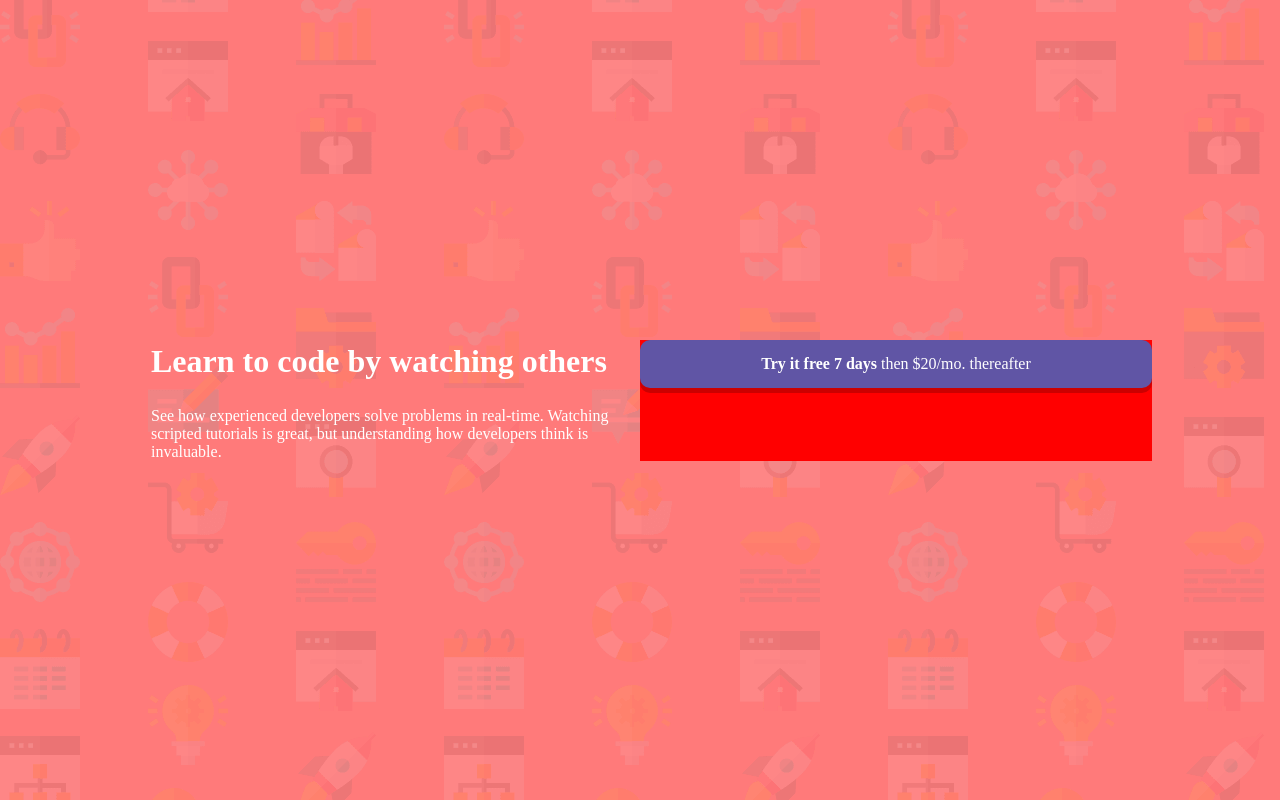
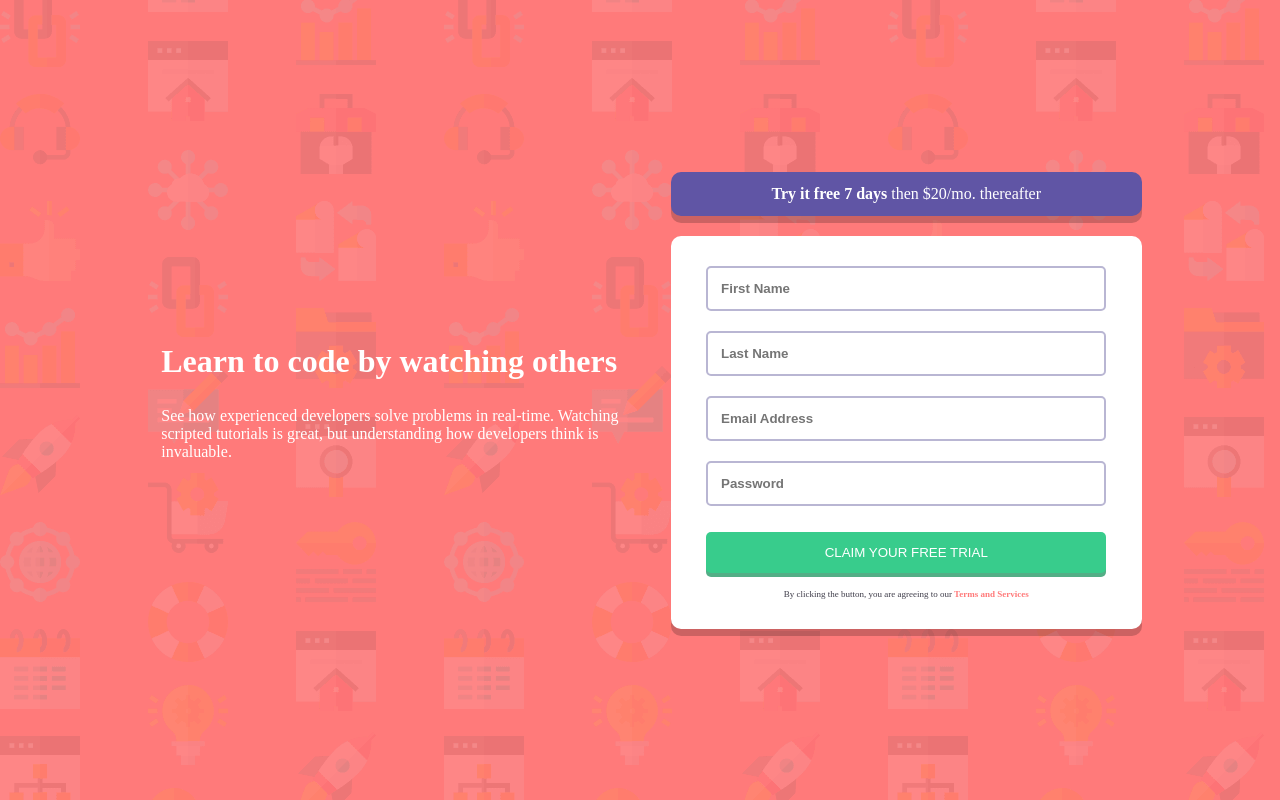
Before and after one commit to JoelAvero/exercise1, a React (Create React App) app: page / in a window 1280 px wide. Built offline with nearby package versions, Linux system fonts and the light colour scheme; what webfontloader would draw is missing.

Commit message:
FormRegister component, styles and logic was added

```diff
--- a/src/components/register/FormRegister.tsx
+++ b/src/components/register/FormRegister.tsx
@@ -1,8 +1,159 @@
-import React from 'react'
+import React, {useState, useEffect, SetStateAction} from 'react'
+import "./styles.scss"
+
+interface IFields {
+    name: string;
+    lastName: string;
+    email: string;
+    password: string;
+}
+
+interface IFieldsValidator {
+    name: null | boolean;
+    lastName: null | boolean;
+    email: null | boolean;
+    password: null | boolean;
+}
 
 const FormRegister = () => {
+
+    const [fields, setFields] = useState<IFields>({
+        name: "",
+        lastName: "",
+        email: "",
+        password: ""
+    })
+
+    const [isValidField, setIsValidField] = useState<IFieldsValidator>({
+        name: null,
+        lastName: null,
+        email: null,
+        password: null
+    })
+
+    const [invalidFlag, setInvalidFlag] = useState(false);
+
+    const handleSubmit = (event: any) => {
+        event.preventDefault();
+
+        const isInvalid = Object.values(isValidField).includes(false) || Object.values(isValidField).includes(null) //improve this
+
+        if(isInvalid){
+            setInvalidFlag(true);
+        } else {
+            alert("Thanks for register!")
+        }
+    }
+
+
+    const handleInputChange = (event: any) => {
+        const name = event.target.name;
+        const value = event.target.value;
+        setFields({
+            ...fields,
+            [name]: value
+        })
+        setIsValidField({
+            ...isValidField,
+            [name]: handleValidator(name, value)
+        })
+    }
+
+
+    const handleValidator = (name: string, value: any) => {
+
+        const isAValidEmail = (email: string) => {
+            return /^[a-zA-Z0-9_.+-]+@[a-zA-Z0-9-]+\.[a-zA-Z0-9-.]+$/.test(email);
+        }
+
+        if(name === "email") {
+            return isAValidEmail(value);
+        } else {
+            return value ? true : false;
+        }
+    }
+
+    useEffect(() => {
+        console.log(Object.values(isValidField));
+
+
+    }, [isValidField])
+
     return (
         <>
+          <form onSubmit={handleSubmit}>
+                    <div className="input-container">
+
+                        <input
+                            type="text"
+                            className={`register-input ${invalidFlag && (isValidField.name === false || isValidField.name === null) ? "error" : ""}`}
+                            name="name"
+                            placeholder="First Name"
+                            onChange={handleInputChange}
+
+                        />
+                        { invalidFlag && !isValidField.name &&
+                            <>
+                                <div><span className="error-icon"></span></div>
+                                <p className="error-text">First Name cannot be empty</p>
+                            </>
+                        }
+                    </div>
+                    <div className="input-container">
+
+                        <input
+                            type="text"
+                            className={`register-input ${invalidFlag && (isValidField.lastName === false || isValidField.lastName === null) ? "error" : ""}`}
+                            name="lastName"
+                            placeholder="Last Name"
+                            onChange={handleInputChange}
+
+                        />
+                        { invalidFlag && !isValidField.lastName &&
+                            <>
+                                <div><span className="error-icon"></span></div>
+                                <p className="error-text">Last Name cannot be empty</p>
+                            </>
+                        }
+                    </div>
+                    <div className="input-container">
+
+                        <input
+                            type="text"
+                            className={`register-input ${invalidFlag && (isValidField.email === false || isValidField.email === null) ? "error" : ""}`}
+                            name="email"
+                            placeholder="Email Address"
+                            onChange={handleInputChange}
+
+                        />
+                        { invalidFlag && !isValidField.email &&
+                            <>
+                                <div><span className="error-icon"></span></div>
+                                <p className="error-text">Looks like this is not an email</p>
+                            </>
+                        }
+                    </div>
+                    <div className="input-container">
+
+                        <input
+                            type="password"
+                            className={`register-input ${invalidFlag && (isValidField.password === false || isValidField.password === null) ? "error" : ""}`}
+                            name="password"
+                            placeholder="Password"
+                            onChange={handleInputChange}
+
+                        />
+                        { invalidFlag && !isValidField.password &&
+                            <>
+                                <div><span className="error-icon"></span></div>
+                                <p className="error-text">Password cannot be empty</p>
+                            </>
+                        }
+                    </div>
+                    <button type="submit" className="submit-button">CLAIM YOUR FREE TRIAL</button>
+                    <span className="terms-and-services">By clicking the button, you are agreeing to our
+                    <strong> Terms and Services</strong></span>
+                </form>
         </>
     )
 }
--- a/src/components/register/Register.tsx
+++ b/src/components/register/Register.tsx
@@ -1,3 +1,4 @@
+import FormRegister from "./FormRegister"
 import "./styles.scss"
 
 const Register = () => {
@@ -13,6 +14,7 @@ const Register = () => {
                 </div>
                 <div className="content-right">
                     <div className="try-it-free"><strong>Try it free 7 days</strong> then $20/mo. thereafter</div>
+                    <FormRegister />
                 </div>
             </div>
         </div>
--- a/src/components/register/styles.scss
+++ b/src/components/register/styles.scss
@@ -41,19 +41,104 @@ body {
 }
 
 .content-right {
-    width: 50%;
-    background-color: red;
+    width: 46%;
+    display: flex;
+    flex-direction: column;
+    align-items: center;
 }
 
 .try-it-free {
     background-color: $accent-blue;
     width: 100%;
     border-radius: 10px;
-    padding: 15px;
+    padding: 13px;
     font-size: 16px;
     text-align: center;
     border: none;
     color: white;
     box-sizing: border-box;
-    box-shadow: 0px 5px 0px 0px rgba(0, 0, 0, 0.2);
+    box-shadow: 0px 7px 0px 0px rgba(0, 0, 0, 0.2);
+    margin-bottom: 20px;
 }
+
+form {
+    background-color: white;
+    padding: 20px 0px;
+    width: 100%;
+    display: flex;
+    flex-direction: column;
+    align-items: center;
+    justify-content: center;
+    border-radius: 10px;
+    box-shadow: 0px 7px 0px 0px rgba(0, 0, 0, 0.2);
+
+    strong {
+        color: $primary-red;
+    }
+    .submit-button {
+        width: 85%;
+        padding: 13px;
+        border-radius: 5px;
+        margin: 16px 0px;
+
+        background-color: $primary-green;
+        border: none;
+        // border-bottom: 5px solid #53AE86;
+        box-shadow: 0px 4px 0px 0px #53AE86;
+
+        color: white;
+        text-transform: uppercase;
+    }
+
+    .input-container {
+        position: relative;
+        display: flex;
+        flex-direction: column;
+        width: 85%;
+        margin: 8px 0px;
+        .register-input{
+            width: 100%;
+            padding: 13px;
+            border-radius: 5px;
+            margin: 2px 0px;
+            box-sizing: border-box;
+        }
+    }
+}
+
+.error-icon {
+    background-image: url("../../assets/images/icon-error.svg");
+    background-repeat: no-repeat;
+    position: absolute;
+    top: 13px;
+    right: 20px;
+    width: 25px;
+    height: 25px;
+    display: flex;
+}
+
+.error-text {
+    font-size: 11px;
+    color: $primary-red;
+    align-self: flex-end;
+}
+
+.terms-and-services {
+    font-size: 9px;
+    color: $neutral-dark-blue;
+    margin-bottom: 10px;
+}
+
+input {
+    border: 2.2px solid $neutral-grayish-blue;
+    font-weight: 600;
+    color: $neutral-dark-blue
+}
+input:focus {
+    outline: none;
+    border: 2.2px solid $accent-blue;
+}
+
+.error {
+    border-color: $primary-red;
+}
```
